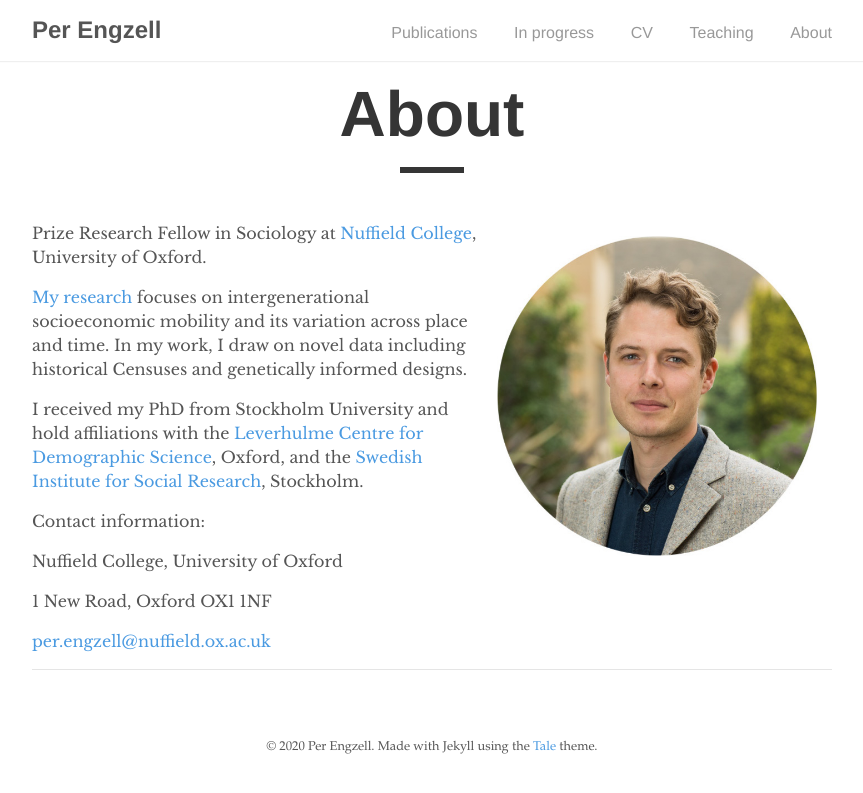
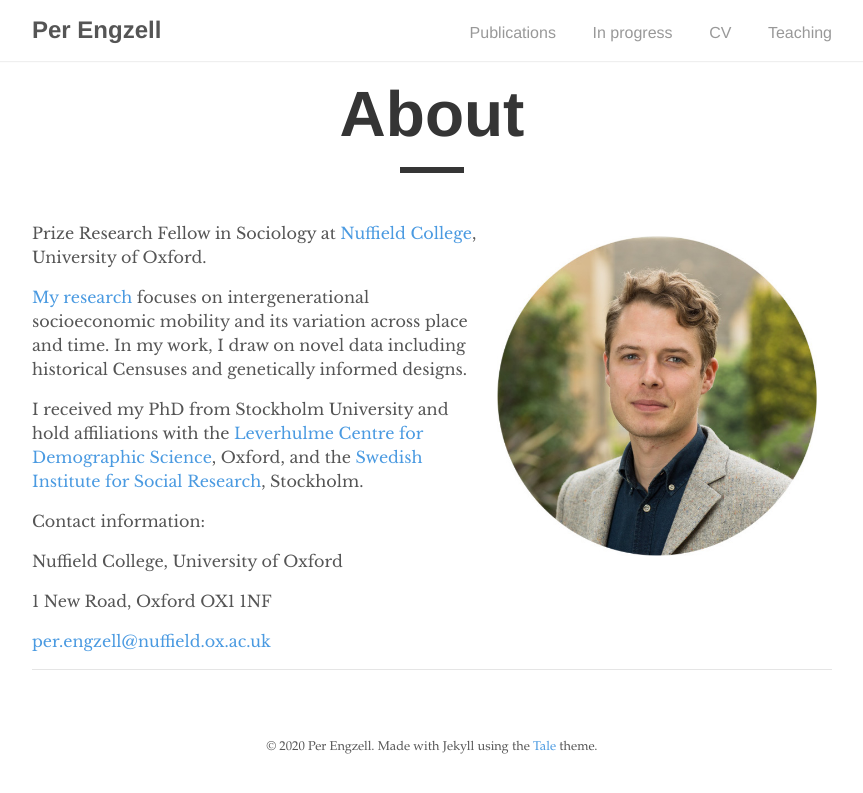
Before and after one commit to pengzell/pengzell.github.io, a Jekyll site: the page built from index.md, in a window 1280 px wide. Shown: the top 793 px of the page, without its empty margins (208-1071 px from the left). Built offline with Jekyll 4.4.1, drawn with Linux system fonts in a browser that asks for light colours.

Commit message:
Update navigation.html

```diff
--- a/_includes/navigation.html
+++ b/_includes/navigation.html
@@ -8,7 +8,6 @@
       <li><a href="{{ '/inprogress' | prepend: site.baseurl }}">In progress</a></li>
       <li><a href="{{ '/cv' | prepend: site.baseurl }}">CV</a></li>
       <li><a href="{{ '/teaching' | prepend: site.baseurl }}">Teaching</a></li>
-      <li><a href="{{ site.baseurl }}/">About</a></li>
     </ul>
   </div>
 </nav>
```
